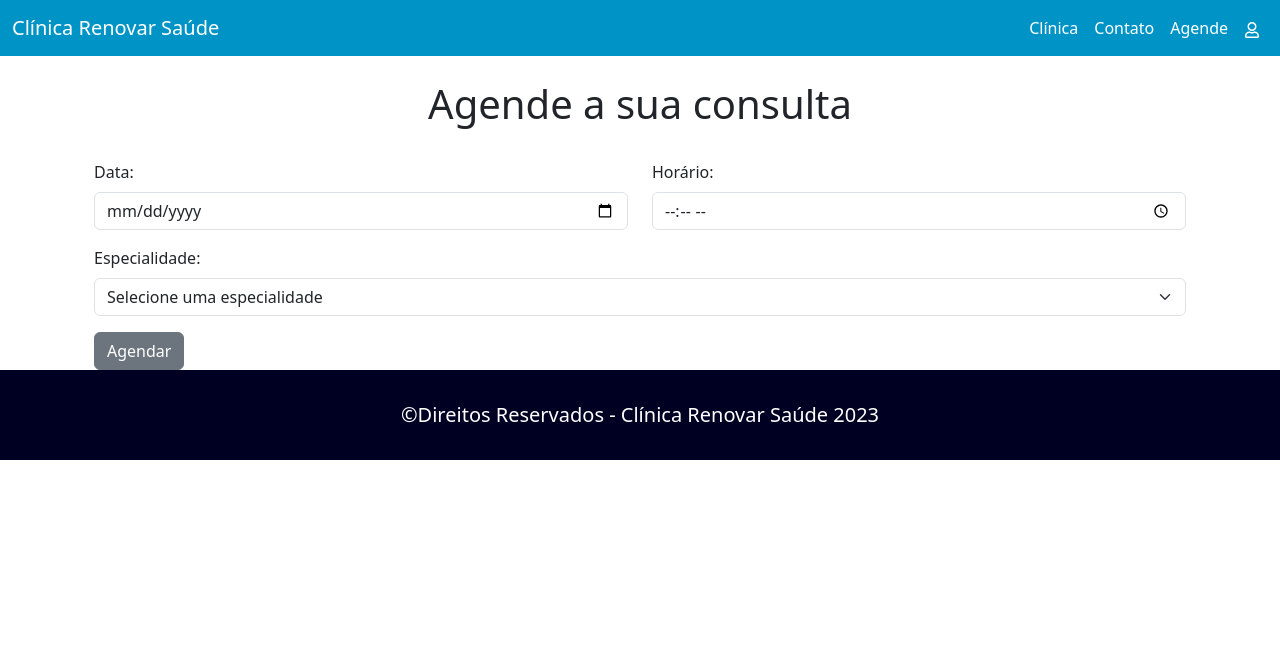
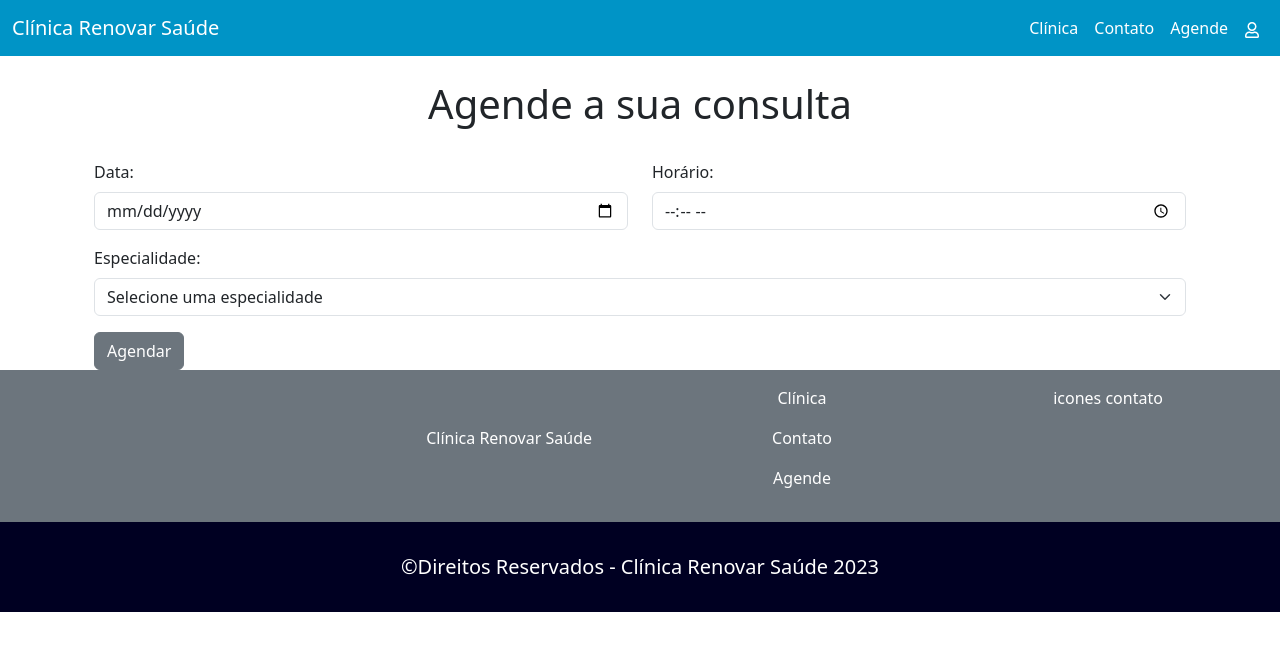
Before and after one commit to PedroOmeeti/clinica-renovar-saude, a React (Create React App) app: page /agende in a window 1280 px wide. Shown: the top 650 px of the page. Built offline with nearby package versions, Linux system fonts and the light colour scheme.

Commit message:
Adicionando um Footer

```diff
--- a/package.json
+++ b/package.json
@@ -7,6 +7,7 @@
     "@testing-library/react": "^13.4.0",
     "@testing-library/user-event": "^13.5.0",
     "bootstrap": "^5.3.2",
+    "create-react-app": "^5.0.1",
     "react": "^18.2.0",
     "react-dom": "^18.2.0",
     "react-icons": "^4.12.0",
--- a/src/App.js
+++ b/src/App.js
@@ -7,6 +7,7 @@ import Clinica from "./components/pages/Clinica.js";
 import Contato from "./components/pages/Contato.js";
 import Agende from "./components/pages/Agende.js";
 import Adm from "./components/pages/pagesADM/Adm.js";
+import MenuFooter from "./components/MenuFooter.js"
 
 
 function App() {
@@ -29,7 +30,11 @@ function App() {
         </Row>
 
         <Row>
-          <Col className="text-center Footer-color">
+          <MenuFooter />
+        </Row>
+
+        <Row>
+          <Col className="text-center Footer-color md-">
             <span className="fs-5">&copy;Direitos Reservados - Clínica Renovar Saúde 2023</span>
           </Col>
         </Row>
--- /dev/null
+++ b/src/components/MenuFooter.js
@@ -0,0 +1,21 @@
+import React from 'react'
+import { Container, Row, Col } from "reactstrap";
+import { Link } from "react-router-dom";
+
+function MenuFooter(){
+    return(
+        <div className='text-center bg-secondary text-white p-3'>
+                <Row>
+                    <Col xs='6' className='align-items-center d-flex justify-content-end pe-5'><p>Clínica Renovar Saúde</p></Col>
+                    <Col xs='3' className='column'>
+                            <p><Link className='nav-link' to='/'>Clínica</Link></p>
+                            <p><Link className='nav-link' to='/contato'>Contato</Link></p>
+                            <p><Link className='nav-link' to='/agende'>Agende</Link></p>
+                    </Col>
+                    <Col xs='3' className='pe-5'>icones contato</Col>
+                </Row>
+        </div>
+    )
+}
+
+export default MenuFooter;
--- a/src/components/componentsADM/Adicionar.component.js
+++ b/src/components/componentsADM/Adicionar.component.js
@@ -1,12 +1,12 @@
 import React, { useState } from 'react';
-import { Form, FormGroup, Label, Input, Button } from 'reactstrap';
+import { Form, FormGroup, Label, Input, Button, Container, Row, Col } from 'reactstrap';
 
 const AdicionarComponent = () => {
   const [cpf, setCpf] = useState('');
   const [convenio, setConvenio] = useState('');
   const [nome, setNome] = useState('');
   const [dataNascimento, setDataNascimento] = useState('');
-  const [especialidade, setEspecialidade] = useState('');
+  const [celular, setCelular] = useState('');
   const [deficiente, setDeficiente] = useState(false);
 
   const handleCadastro = (e) => {
@@ -19,33 +19,46 @@ const AdicionarComponent = () => {
     setConvenio('');
     setNome('');
     setDataNascimento('');
-    setEspecialidade('');
+    setCelular('');
     setDeficiente(false);
   };
 
   return (
-    <div className="container">
+    <Container>
+
       <h2>Cadastro de Paciente</h2>
       <Form onSubmit={handleCadastro}>
+        <Row>
+          <Col>
             <FormGroup>
               <Label for="cpf">CPF:</Label>
               <Input type="text" id="cpf" value={cpf} onChange={(e) => setCpf(e.target.value)} />
             </FormGroup>
+          </Col>
+          <Col>
             <FormGroup>
               <Label for="convenio">Convênio:</Label>
               <Input type="text" id="convenio" value={convenio} onChange={(e) => setConvenio(e.target.value)} />
             </FormGroup>
+          </Col>
+        </Row>
+        <Row>
+          <Col>
             <FormGroup>
               <Label for="nome">Nome:</Label>
               <Input type="text" id="nome" value={nome} onChange={(e) => setNome(e.target.value)} />
             </FormGroup>
+          </Col>
+          <Col>
             <FormGroup>
               <Label for="dataNascimento">Data de Nascimento:</Label>
               <Input type="date" id="dataNascimento" value={dataNascimento} onChange={(e) => setDataNascimento(e.target.value)} />
             </FormGroup>
+          </Col>
+        </Row>
         <FormGroup>
-          <Label for="especialidade">Especialidade:</Label>
-          <Input type="text" id="especialidade" value={especialidade} onChange={(e) => setEspecialidade(e.target.value)} />
+          <Label for="celular">Celular:</Label>
+          <Input type="text" id="celular" value={celular} onChange={(e) => setCelular(e.target.value)} />
         </FormGroup>
         <FormGroup check>
           <Label check>
@@ -55,7 +68,7 @@ const AdicionarComponent = () => {
         </FormGroup>
         <Button color="primary" type="submit">Cadastrar</Button>
       </Form>
-    </div>
+    </Container>
   );
 };
 
```
Also changed, not shown: 1 other file (tests, documents, lock files or other folders). Lines whose indentation alone changed are shown as unchanged.
